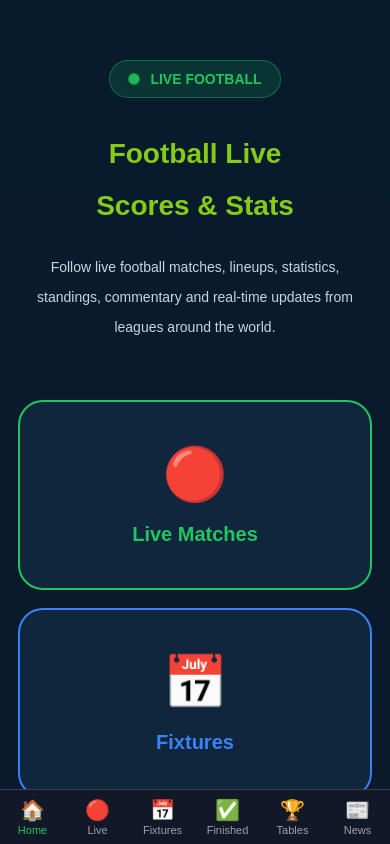
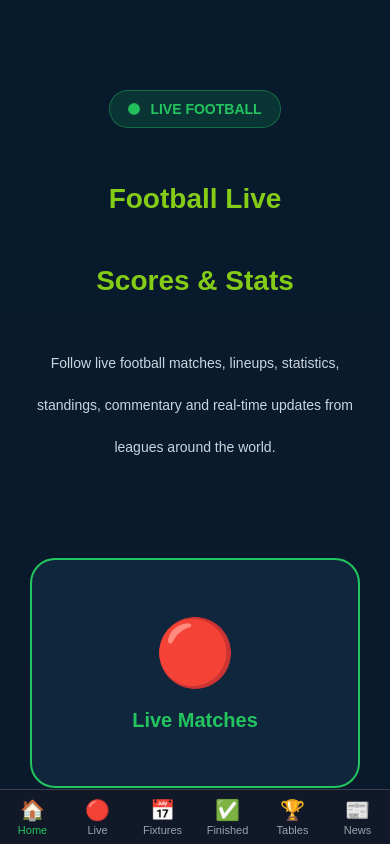
Before and after one commit to amankwanorbenard2-netizen/sports-live, a Next.js app: page / in a window 390 px wide. Shown: the top 844 px of the page. Built offline with nearby package versions, Linux system fonts and the light colour scheme.

Commit message:
fixed homepage build

```diff
--- a/app/page.js
+++ b/app/page.js
@@ -48,14 +48,10 @@ export default function HomePage() {
     <div
       style={{
         minHeight: "100vh",
-
         background:
           "linear-gradient(to bottom,#071b2d,#0f172a)",
-
         color: "white",
-
-        paddingBottom:
-          "140px",
+        paddingBottom: "140px",
       }}
     >
 
@@ -63,11 +59,7 @@ export default function HomePage() {
       <div
         style={{
           textAlign: "center",
-
-          padding:
-            window.innerWidth < 600
-              ? "60px 20px 40px"
-              : "90px 20px 60px",
+          padding: "90px 20px 60px",
         }}
       >
 
@@ -131,24 +123,11 @@ export default function HomePage() {
         {/* TITLE */}
         <h1
           style={{
-            fontSize:
-              window.innerWidth < 600
-                ? "42px"
-                : "72px",
-
-            fontWeight:
-              "bold",
-
-            color:
-              "#84cc16",
-
-            marginBottom:
-              "20px",
-
-            lineHeight:
-              window.innerWidth < 600
-                ? "52px"
-                : "82px",
+            fontSize: "72px",
+            fontWeight: "bold",
+            color: "#84cc16",
+            marginBottom: "20px",
+            lineHeight: "82px",
           }}
         >
           Football Live
@@ -159,27 +138,12 @@ export default function HomePage() {
         {/* SUBTITLE */}
         <p
           style={{
-            fontSize:
-              window.innerWidth < 600
-                ? "17px"
-                : "24px",
-
-            color:
-              "#cbd5e1",
-
-            maxWidth:
-              "850px",
-
-            margin:
-              "auto",
-
-            lineHeight:
-              window.innerWidth < 600
-                ? "30px"
-                : "42px",
-
-            padding:
-              "0 10px",
+            fontSize: "24px",
+            color: "#cbd5e1",
+            maxWidth: "850px",
+            margin: "auto",
+            lineHeight: "42px",
+            padding: "0 10px",
           }}
         >
           Follow live football matches,
@@ -198,15 +162,9 @@ export default function HomePage() {
           gridTemplateColumns:
             "repeat(auto-fit,minmax(260px,1fr))",
 
-          gap:
-            window.innerWidth < 600
-              ? "18px"
-              : "25px",
+          gap: "25px",
 
-          padding:
-            window.innerWidth < 600
-              ? "18px"
-              : "30px",
+          padding: "30px",
         }}
       >
 
@@ -231,9 +189,7 @@ export default function HomePage() {
                     "25px",
 
                   padding:
-                    window.innerWidth < 600
-                      ? "30px 20px"
-                      : "40px",
+                    "40px",
 
                   border:
                     `2px solid ${card.color}`,
@@ -248,9 +204,7 @@ export default function HomePage() {
                     "center",
 
                   minHeight:
-                    window.innerWidth < 600
-                      ? "190px"
-                      : "230px",
+                    "230px",
 
                   display:
                     "flex",
@@ -291,11 +245,7 @@ export default function HomePage() {
                 {/* EMOJI */}
                 <div
                   style={{
-                    fontSize:
-                      window.innerWidth < 600
-                        ? "52px"
-                        : "65px",
-
+                    fontSize: "65px",
                     marginBottom:
                       "18px",
                   }}
@@ -306,10 +256,7 @@ export default function HomePage() {
                 {/* TITLE */}
                 <h2
                   style={{
-                    fontSize:
-                      window.innerWidth < 600
-                        ? "26px"
-                        : "34px",
+                    fontSize: "34px",
 
                     fontWeight:
                       "bold",
@@ -338,10 +285,7 @@ export default function HomePage() {
           marginTop: "30px",
           textAlign: "center",
           color: "#94a3b8",
-          fontSize:
-            window.innerWidth < 600
-              ? "13px"
-              : "15px",
+          fontSize: "15px",
         }}
       >
         Real-time football scores,
```
